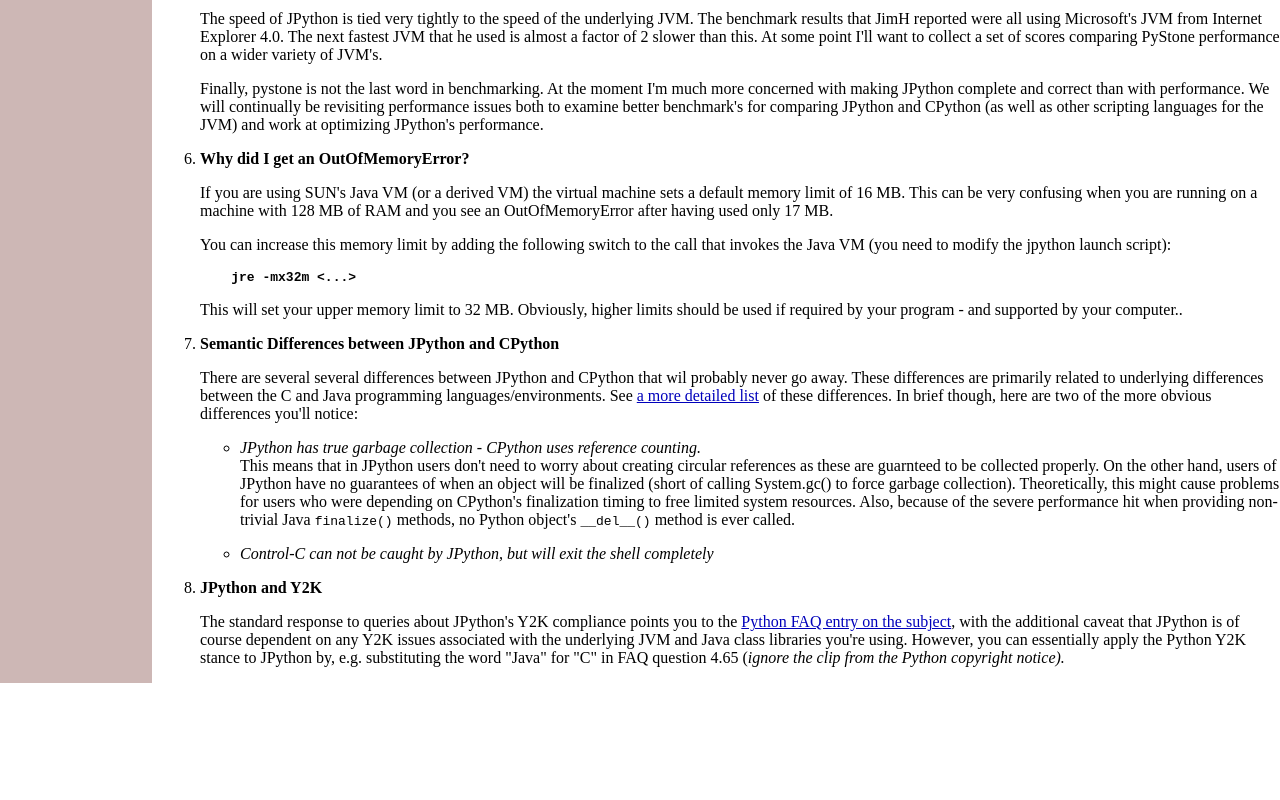
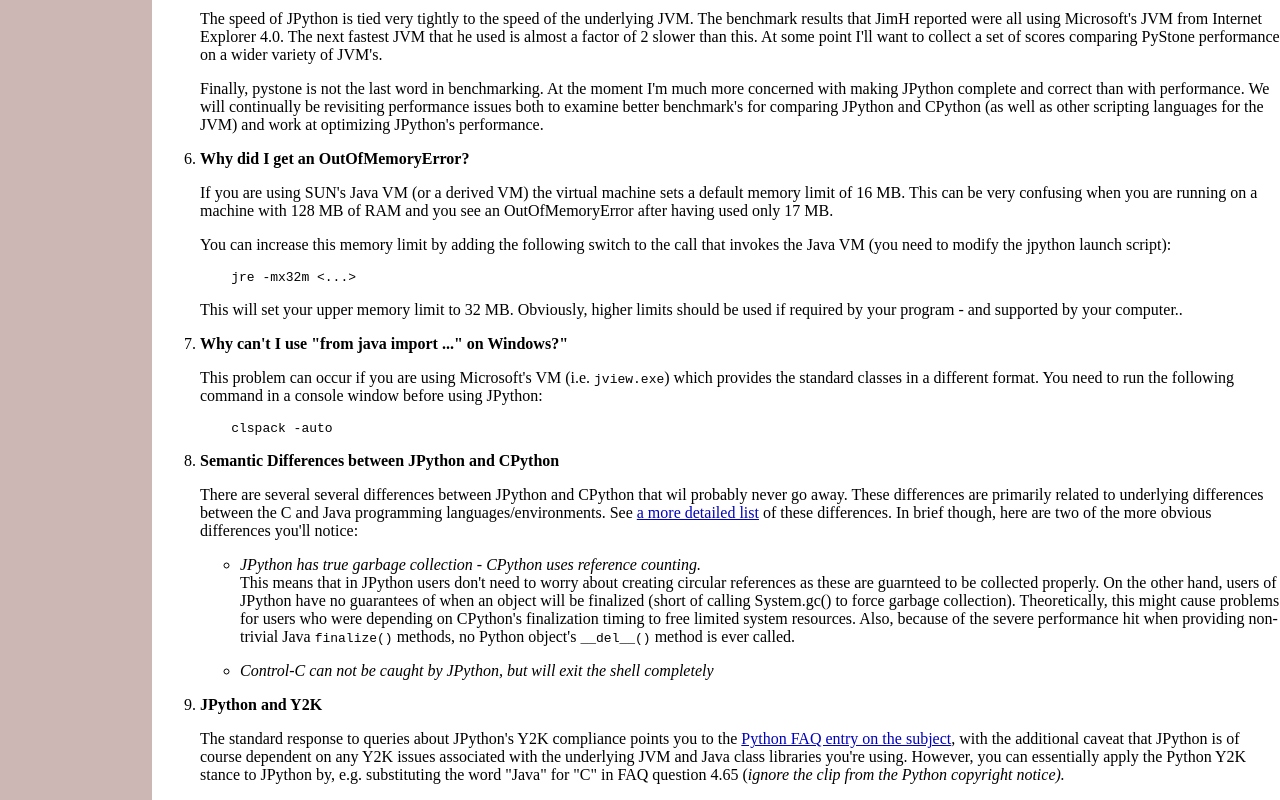
Before and after one commit to jython/jython, a plain HTML site: page Doc/faq.html in a window 1280 px wide. Shown: the part 915-1715 px from the top of the page. Before the commit the page ends 1598 px from the top, so only its background shows below. Drawn offline with Linux system fonts and the light colour scheme.

Commit message:
Additions to the faq

```diff
--- a/Doc/faq.html
+++ b/Doc/faq.html
@@ -1,6 +1,8 @@
 <HTML>
 <!-- THIS PAGE IS AUTOMATICALLY GENERATED.  DO NOT EDIT. -->
-<!-- USING THE NEW HT2HTML SCRIPT: Thu Jun 17 16:26:50 1999 -->
+<!-- Fri Sep 10 12:47:51 1999 -->
+<!-- USING HT2HTML 1.0 -->
+<!-- SEE http://www.python.org/~bwarsaw/software/pyware.html -->
 <!-- User-specified headers:
 Title: JPython FAQ
 
@@ -259,12 +261,23 @@ Email Us
     the jpython launch script):</P>
 
 <pre>
-    <B>jre -mx32m &lt;...&gt;</B>
+    jre -mx32m &lt;...&gt;
 </pre>
 
     <P>This will set your upper memory limit to 32 MB.  Obviously,
     higher limits should be used if required by your program - and
     supported by your computer..
+
+<p><li><b>Why can't I use "from java import ..." on Windows?"</b>
+
+    <p>This problem can occur if you are using Microsoft's VM
+    (i.e. <tt>jview.exe</tt>) which provides the standard classes in a
+    different format.  You need to run the following command in a
+    console window before using JPython:
+
+<pre>
+    clspack -auto
+</pre>
 
 <p><li><b>Semantic Differences between JPython and CPython</b>
 
```
Also changed, not shown: Doc/index.html (+4 -2 lines), 1 other file.
